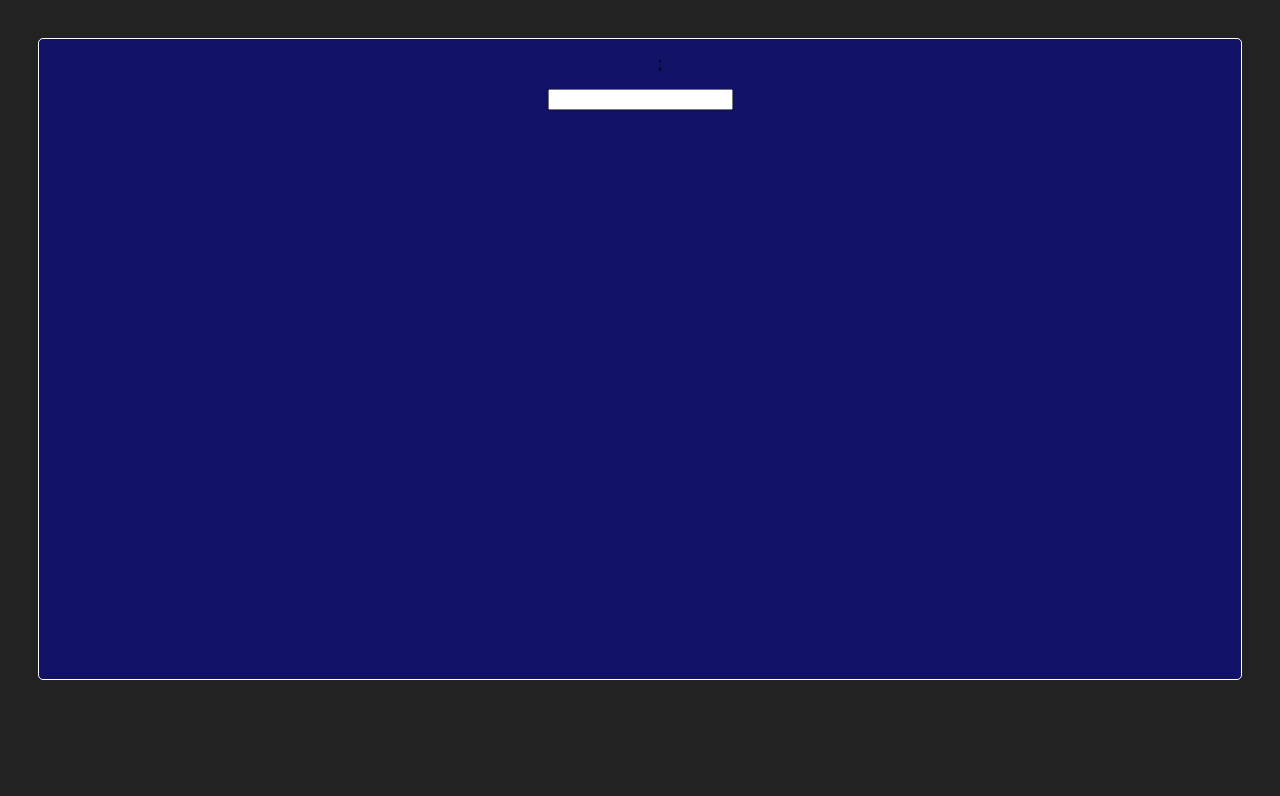
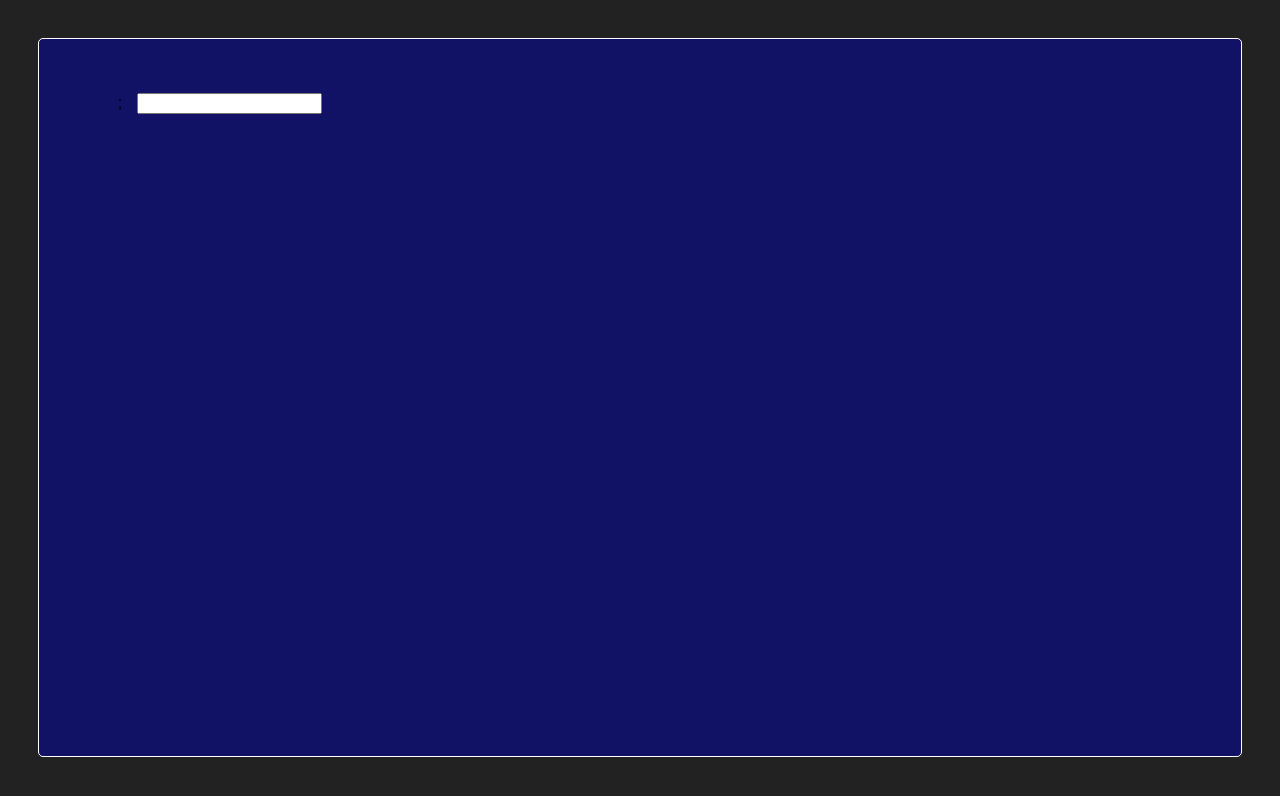
Before and after one commit to htbkoo/ChartTheStockMarket, a React (Create React App) app in the folder views/chart-the-stock-market-ui/: page / in a window 1280 px wide. Shown: the top 796 px of the page. Built offline with nearby package versions, Linux system fonts and the light colour scheme.

Commit message:
updated css FreeCodeCamp - Dynamic Web Application Projects - Chart the Stock Market

```diff
--- a/views/chart-the-stock-market-ui/src/stylesheets/App.css
+++ b/views/chart-the-stock-market-ui/src/stylesheets/App.css
@@ -15,5 +15,6 @@ body {
     border: solid 1px white;
     border-radius: 5px;
     margin: 3%;
+    padding: 3%;
     height: 80vh;
 }
--- a/views/chart-the-stock-market-ui/src/stylesheets/StockList.css
+++ b/views/chart-the-stock-market-ui/src/stylesheets/StockList.css
@@ -1,3 +1,16 @@
-.StockListContainer li {
+.Stock {
     color: white;
+    margin: 15px;
 }
+
+.StockControls {
+    margin: 15px;
+}
+
+.StockListContainer {
+    display: flex;
+}
+
+.StockSection {
+    display: flex;
+}
```
